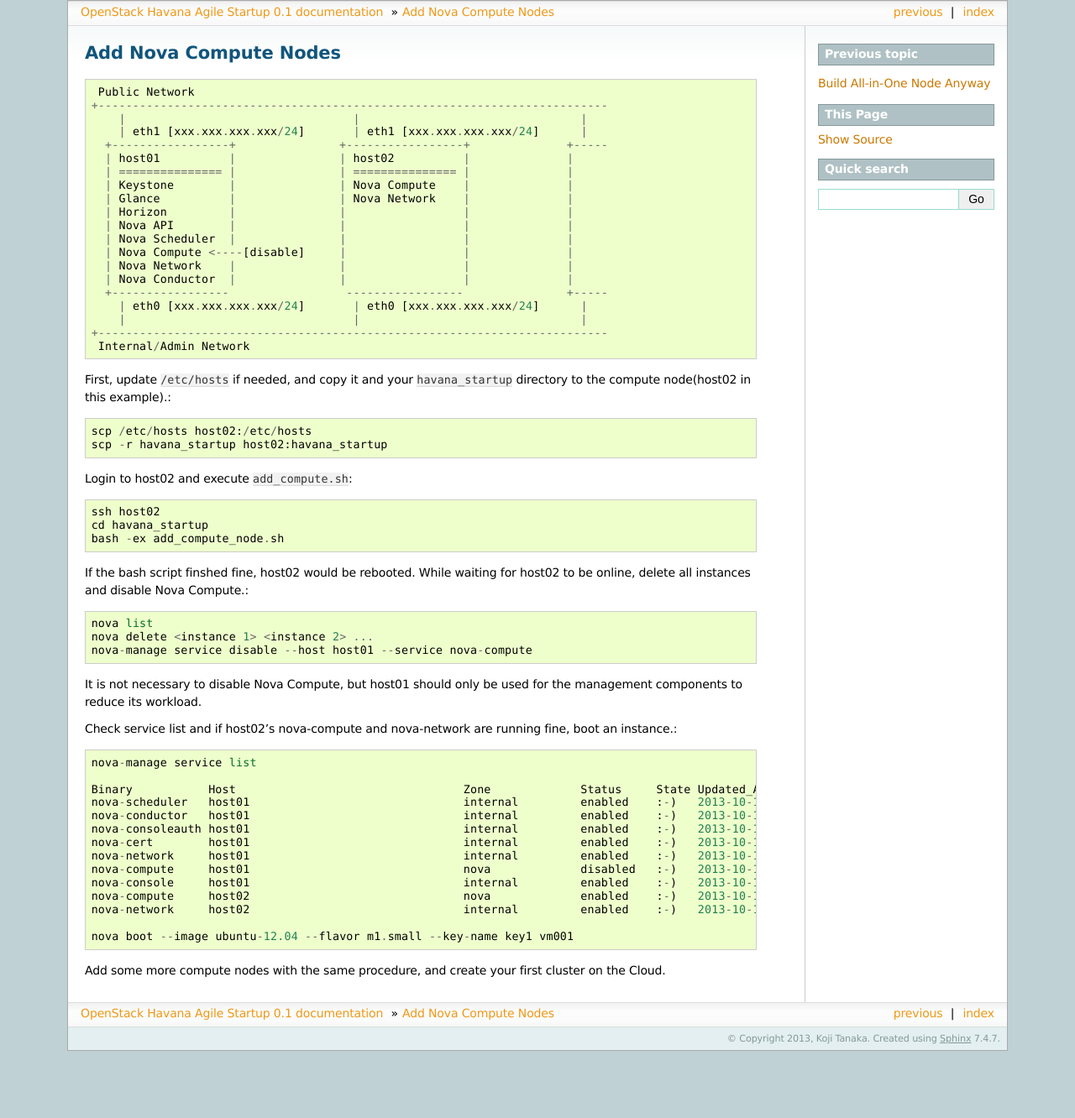
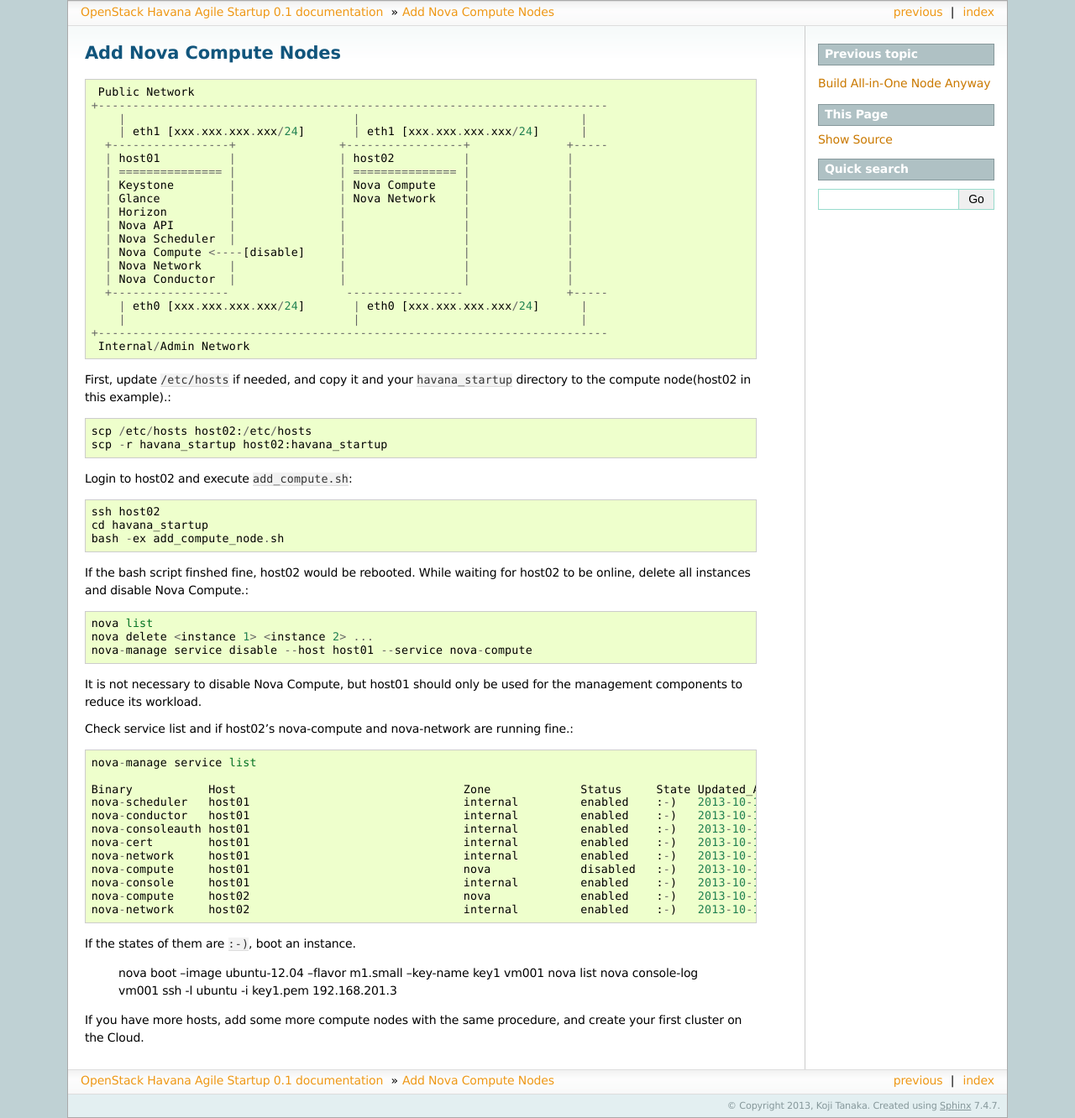
Before and after one commit to kojiwell/deploy_havana, a Sphinx documentation site: the page built from doc/add_compute.rst, in a window 1280 px wide. Shown: the whole page at 84% size. Built offline with Sphinx 7.4.7, drawn with Linux system fonts in a browser that asks for light colours; before the commit the page ends 1252 px from its top, so only the background shows below that.

Commit message:
update doc/add_compute.rst

```diff
--- a/doc/add_compute.rst
+++ b/doc/add_compute.rst
@@ -67,6 +66,12 @@
    nova-compute     host02                               nova             enabled    :-)   2013-10-17 03:31:03
    nova-network     host02                               internal         enabled    :-)   2013-10-17 03:31:09
 
+If the states of them are ``:-)``, boot an instance.
+
    nova boot --image ubuntu-12.04 --flavor m1.small --key-name key1 vm001
+   nova list
+   nova console-log vm001
+   ssh -l ubuntu -i key1.pem 192.168.201.3
 
-Add some more compute nodes with the same procedure, and create your first cluster on the Cloud.
+If you have more hosts, add some more compute nodes with the same procedure,
+and create your first cluster on the Cloud.
```
Also changed, not shown: other parts of doc/add_compute.rst (+1 -2 lines).
